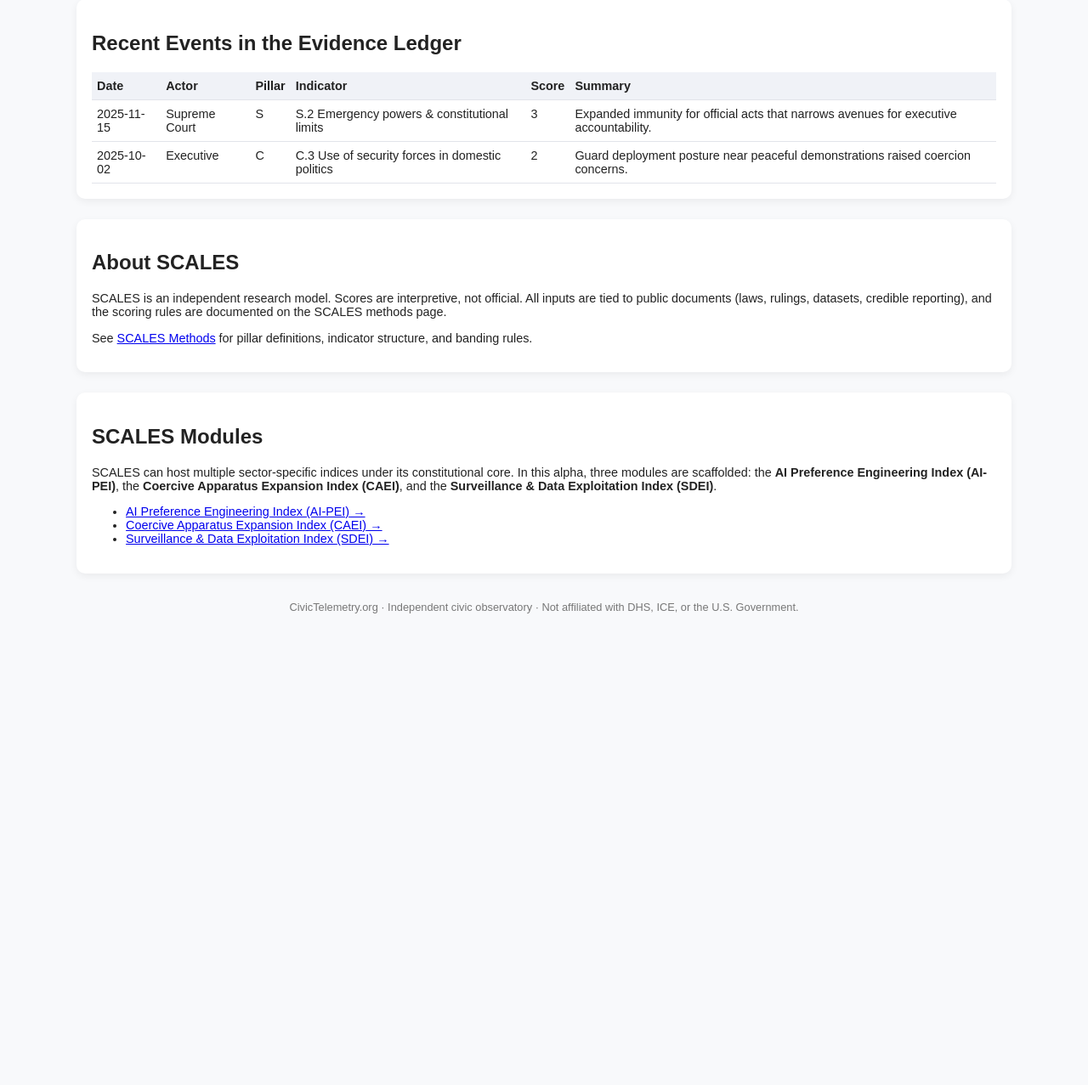
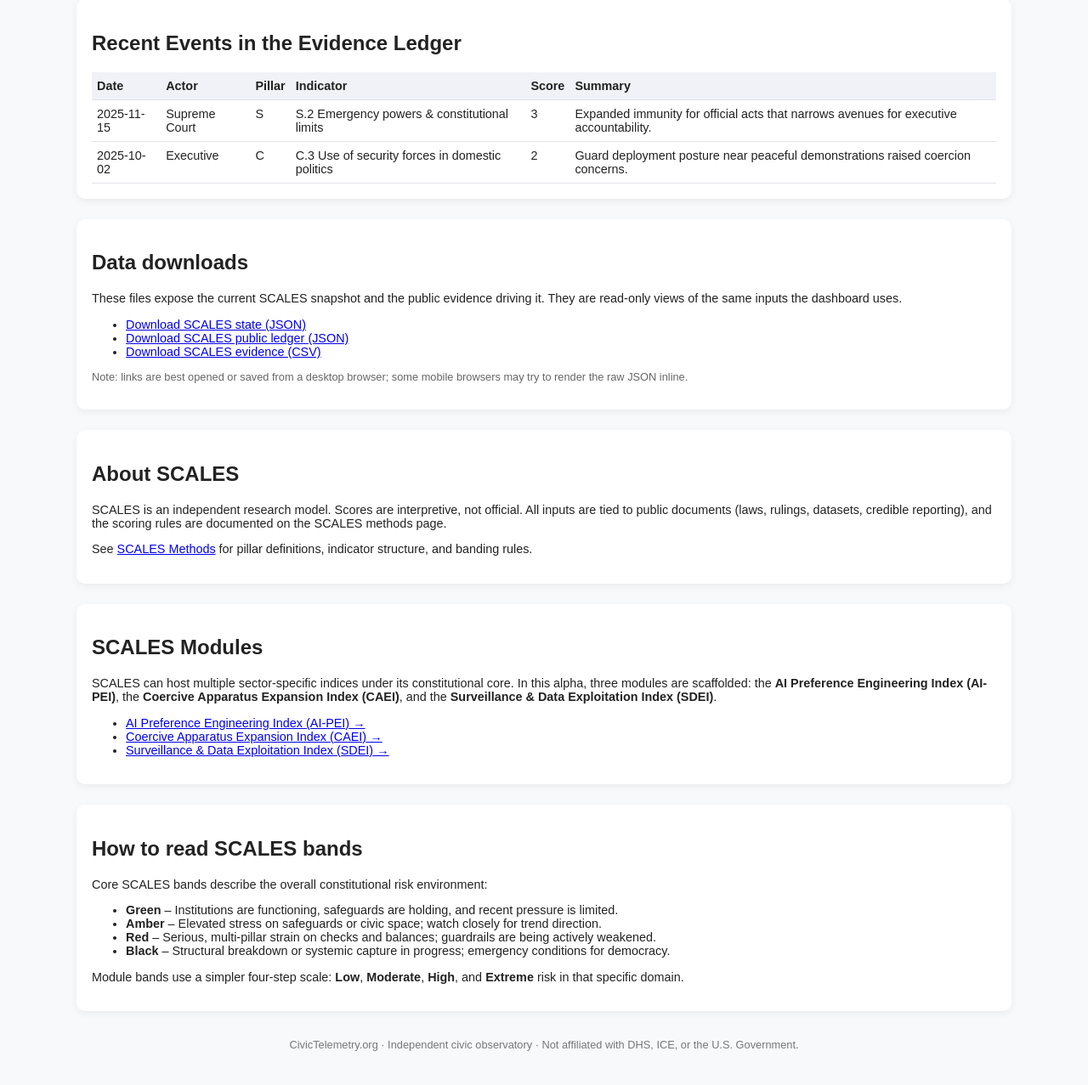
Before and after one commit to calenb2/civic-telemetry, a PHP site: page /scales.php in a window 1280 px wide. Shown: the part 836-2113 px from the top of the page at 85% size. Before the commit the page ends 1558 px from the top, so only its background shows below. Run offline with PHP 8.4, Linux system fonts and the light colour scheme.

Commit message:
Expose SCALES and module data downloads

```diff
--- a/scales.php
+++ b/scales.php
@@ -156,6 +156,28 @@ if (file_exists($ledgerPath)) {
     </div>
   <?php endif; ?>
 
+    <div class="section" style="margin-top:24px;">
+      <h2>Data downloads</h2>
+      <p style="font-size:0.9rem;">
+        These files expose the current SCALES snapshot and the public evidence driving it. They are read-only views of the
+        same inputs the dashboard uses.
+      </p>
+      <ul style="font-size:0.9rem;">
+        <li>
+          <a href="data/scales_state.json">Download SCALES state (JSON)</a>
+        </li>
+        <li>
+          <a href="data/scales_ledger_public.json">Download SCALES public ledger (JSON)</a>
+        </li>
+        <li>
+          <a href="ops/SCALES_Evidence.csv">Download SCALES evidence (CSV)</a>
+        </li>
+      </ul>
+      <p style="font-size:0.8rem;color:#666;margin-top:6px;">
+        Note: links are best opened or saved from a desktop browser; some mobile browsers may try to render the raw JSON inline.
+      </p>
+    </div>
+
   <div class="section" style="margin-top:24px;">
     <h2>About SCALES</h2>
     <p style="font-size:0.9rem;">
@@ -187,6 +209,22 @@ if (file_exists($ledgerPath)) {
     </ul>
   </div>
 
+  <div class="section" style="margin-top:24px;">
+    <h2>How to read SCALES bands</h2>
+    <p style="font-size:0.9rem;">
+      Core SCALES bands describe the overall constitutional risk environment:
+    </p>
+    <ul style="font-size:0.9rem; margin-top:6px;">
+      <li><strong>Green</strong> – Institutions are functioning, safeguards are holding, and recent pressure is limited.</li>
+      <li><strong>Amber</strong> – Elevated stress on safeguards or civic space; watch closely for trend direction.</li>
+      <li><strong>Red</strong> – Serious, multi-pillar strain on checks and balances; guardrails are being actively weakened.</li>
+      <li><strong>Black</strong> – Structural breakdown or systemic capture in progress; emergency conditions for democracy.</li>
+    </ul>
+    <p style="font-size:0.9rem; margin-top:8px;">
+      Module bands use a simpler four-step scale:
+      <strong>Low</strong>, <strong>Moderate</strong>, <strong>High</strong>, and <strong>Extreme</strong> risk in that specific domain.
+    </p>
+  </div>
 
 
   <div class="footer">
```
Also changed, not shown: scales_ai_pei.php (+8 -0 lines), scales_sdei.php (+8 -0 lines).
